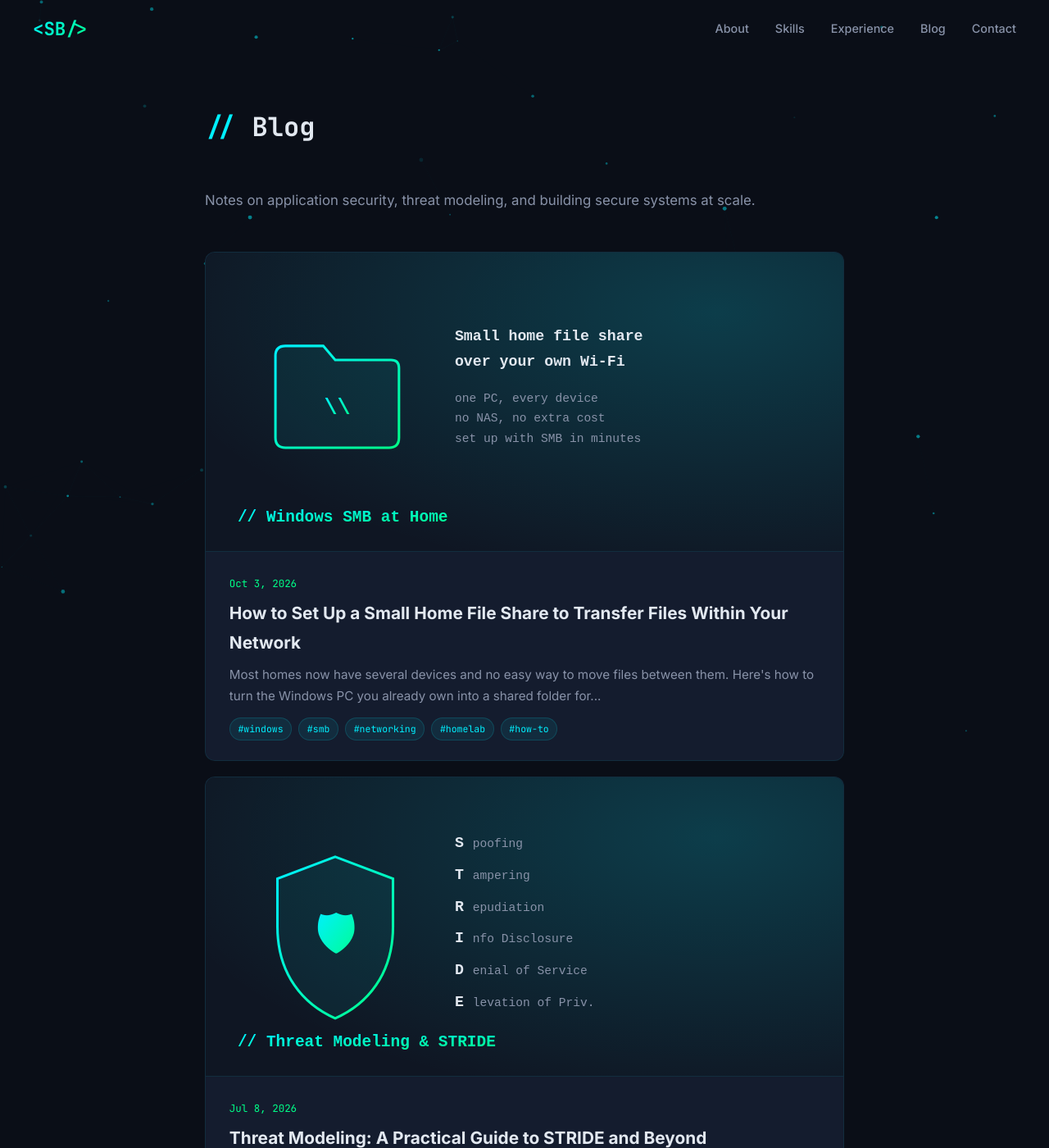
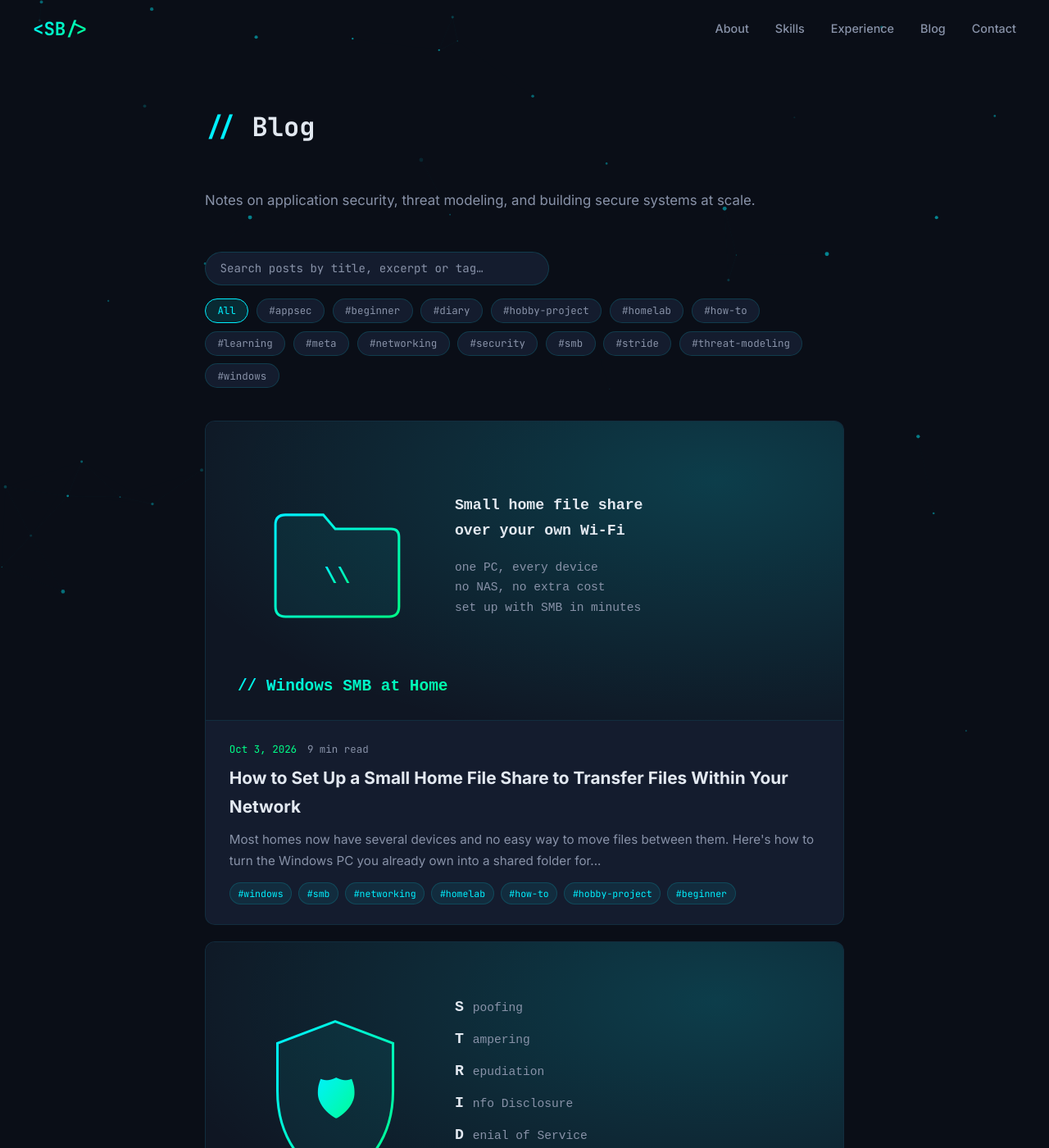
Before and after one commit to bhandarisandeep/bhandarisandeep.github.io, a Jekyll site: the page built from posts.html, in a window 1280 px wide and 1400 px high. Shown: the whole window at 82% size. Built offline with Jekyll 4.4.1, drawn with Linux system fonts in a browser that asks for light colours.

Commit message:
feat: Add read time, expand tags, and add tag/search filter to blog
Compute reading time from word count on single-post and listing pages.
Add hobby-project/beginner tags to the home file share post. Add a
search box and tag filter bar to the blog index, filtering posts
client-side by title, excerpt, or tag.

Co-Authored-By: Claude Fable 5 <noreply@anthropic.com>

```diff
--- a/_layouts/post.html
+++ b/_layouts/post.html
@@ -10,8 +10,12 @@ layout: default
   {% endif %}
   <header class="post-header">
     <h1 class="post-title">{{ page.title }}</h1>
+    {% assign read_words = content | number_of_words %}
+    {% assign read_time = read_words | divided_by: 200.0 | ceil %}
+    {% if read_time < 1 %}{% assign read_time = 1 %}{% endif %}
     <div class="post-meta">
       <time datetime="{{ page.date | date_to_xmlschema }}">{{ page.date | date: "%b %-d, %Y" }}</time>
+      <span class="post-read-time">{{ read_time }} min read</span>
       {% if page.tags.size > 0 %}
         <span class="post-tags">
           {% for tag in page.tags %}<span class="post-tag">#{{ tag }}</span>{% endfor %}
--- a/_posts/2026-10-03-how-to-set-up-a-small-home-file-share.md
+++ b/_posts/2026-10-03-how-to-set-up-a-small-home-file-share.md
@@ -2,7 +2,7 @@
 layout: post
 title: "How to Set Up a Small Home File Share to Transfer Files Within Your Network"
 date: 2026-10-03 10:00:00 +0530
-tags: [windows, smb, networking, homelab, how-to]
+tags: [windows, smb, networking, homelab, how-to, hobby-project, beginner]
 image: /assets/img/card-home-file-share.svg
 excerpt: "Most homes now have several devices and no easy way to move files between them. Here's how to turn the Windows PC you already own into a shared folder for your Mac, Windows laptops and phones, with no NAS and no extra cost, and why this is practical now when it wasn't before."
 ---
--- a/blog.css
+++ b/blog.css
@@ -17,6 +17,53 @@
 }
 
 .post-empty { color: var(--text-secondary); font-family: var(--font-mono); }
+
+/* ---- Search & tag filter ---- */
+.post-filter-bar {
+  display: flex;
+  flex-direction: column;
+  gap: 1rem;
+  margin-bottom: 2.5rem;
+}
+
+.post-search-bar input {
+  width: 100%;
+  max-width: 420px;
+  padding: 0.65rem 1.1rem;
+  background: var(--bg-card);
+  border: 1px solid rgba(0, 240, 255, 0.15);
+  border-radius: 50px;
+  color: var(--text-primary);
+  font-family: var(--font-mono);
+  font-size: 0.88rem;
+  outline: none;
+  transition: border-color 0.2s;
+}
+
+.post-search-bar input:focus { border-color: var(--accent); }
+.post-search-bar input::placeholder { color: var(--text-secondary); }
+
+.tag-filter-bar { display: flex; flex-wrap: wrap; gap: 0.6rem; }
+
+.tag-filter-btn {
+  font-family: var(--font-mono);
+  font-size: 0.78rem;
+  color: var(--text-secondary);
+  background: var(--bg-card);
+  border: 1px solid rgba(0, 240, 255, 0.15);
+  padding: 0.35rem 0.9rem;
+  border-radius: 50px;
+  cursor: pointer;
+  transition: all 0.2s;
+}
+
+.tag-filter-btn:hover { border-color: var(--accent); color: var(--text-primary); }
+
+.tag-filter-btn.active {
+  background: rgba(0, 240, 255, 0.12);
+  border-color: var(--accent);
+  color: var(--accent);
+}
 
 .post-index {
   list-style: none;
@@ -61,10 +108,23 @@
 
 .post-card-body { padding: 1.5rem 1.8rem; }
 
+.post-card-meta {
+  display: flex;
+  align-items: center;
+  gap: 0.8rem;
+  flex-wrap: wrap;
+}
+
 .post-index-item time {
   font-family: var(--font-mono);
   font-size: 0.78rem;
   color: var(--accent-green);
+}
+
+.post-read-time {
+  font-family: var(--font-mono);
+  font-size: 0.78rem;
+  color: var(--text-secondary);
 }
 
 .post-index-item h2 {
@@ -148,6 +208,8 @@
   color: var(--text-secondary);
 }
 
+.post-meta .post-read-time { font-size: inherit; color: inherit; }
+
 /* ---- Post body (markdown output) ---- */
 .post-body { color: var(--text-primary); font-size: 1.05rem; line-height: 1.8; }
 
--- a/posts.html
+++ b/posts.html
@@ -10,9 +10,34 @@ permalink: /posts/
   {% if site.posts.size == 0 %}
     <p class="post-empty">No posts yet — check back soon.</p>
   {% else %}
+    {% assign all_tags = "" | split: "," %}
+    {% for tag in site.tags %}
+      {% assign all_tags = all_tags | push: tag[0] %}
+    {% endfor %}
+    {% assign all_tags = all_tags | sort %}
+
+    <div class="post-filter-bar">
+      <div class="post-search-bar">
+        <input type="text" id="post-search-input" placeholder="Search posts by title, excerpt or tag…" aria-label="Search posts">
+      </div>
+      <div class="tag-filter-bar" id="tag-filter-bar">
+        <button type="button" class="tag-filter-btn active" data-tag="all">All</button>
+        {% for tag in all_tags %}
+          <button type="button" class="tag-filter-btn" data-tag="{{ tag | downcase }}">#{{ tag }}</button>
+        {% endfor %}
+      </div>
+    </div>
+
     <ul class="post-index">
       {% for post in site.posts %}
-        <li class="post-index-item">
+        {% assign tag_str = post.tags | join: ' ' | downcase %}
+        {% assign search_blob = post.title %}
+        {% if post.excerpt %}{% assign search_blob = search_blob | append: ' ' | append: post.excerpt %}{% endif %}
+        {% assign search_blob = search_blob | strip_html | append: ' ' | append: tag_str | downcase | normalize_whitespace | escape %}
+        {% assign read_words = post.content | number_of_words %}
+        {% assign read_time = read_words | divided_by: 200.0 | ceil %}
+        {% if read_time < 1 %}{% assign read_time = 1 %}{% endif %}
+        <li class="post-index-item" data-tags="{{ tag_str }}" data-search="{{ search_blob }}">
           <a href="{{ post.url | relative_url }}">
             {% if post.image %}
               <div class="post-thumb">
@@ -20,7 +45,10 @@ permalink: /posts/
               </div>
             {% endif %}
             <div class="post-card-body">
-              <time datetime="{{ post.date | date_to_xmlschema }}">{{ post.date | date: "%b %-d, %Y" }}</time>
+              <div class="post-card-meta">
+                <time datetime="{{ post.date | date_to_xmlschema }}">{{ post.date | date: "%b %-d, %Y" }}</time>
+                <span class="post-read-time">{{ read_time }} min read</span>
+              </div>
               <h2>{{ post.title }}</h2>
               {% if post.excerpt %}<p>{{ post.excerpt | strip_html | truncatewords: 30 }}</p>{% endif %}
               {% if post.tags.size > 0 %}
@@ -33,5 +61,6 @@ permalink: /posts/
         </li>
       {% endfor %}
     </ul>
+    <p class="post-empty" id="post-filter-empty" style="display:none;">No posts match your search.</p>
   {% endif %}
 </section>
--- a/script.js
+++ b/script.js
@@ -258,3 +258,40 @@ drawParticles();
 // ===== Dynamic Footer Year =====
 const footerYear = document.getElementById('footer-year');
 if (footerYear) footerYear.textContent = new Date().getFullYear();
+
+// ===== Blog: tag filter + search =====
+const tagFilterBar = document.getElementById('tag-filter-bar');
+const postItems = document.querySelectorAll('.post-index-item');
+
+if (tagFilterBar && postItems.length) {
+  const postSearchInput = document.getElementById('post-search-input');
+  const postFilterEmpty = document.getElementById('post-filter-empty');
+  let activeTag = 'all';
+
+  function applyPostFilters() {
+    const query = (postSearchInput ? postSearchInput.value : '').trim().toLowerCase();
+    let visibleCount = 0;
+
+    postItems.forEach(item => {
+      const tags = (item.dataset.tags || '').split(' ');
+      const search = item.dataset.search || '';
+      const matchesTag = activeTag === 'all' || tags.includes(activeTag);
+      const matchesQuery = !query || search.includes(query);
+      const visible = matchesTag && matchesQuery;
+      item.style.display = visible ? '' : 'none';
+      if (visible) visibleCount++;
+    });
+
+    if (postFilterEmpty) postFilterEmpty.style.display = visibleCount ? 'none' : 'block';
+  }
+
+  tagFilterBar.querySelectorAll('.tag-filter-btn').forEach(btn => {
+    btn.addEventListener('click', () => {
+      activeTag = btn.dataset.tag;
+      tagFilterBar.querySelectorAll('.tag-filter-btn').forEach(b => b.classList.toggle('active', b === btn));
+      applyPostFilters();
+    });
+  });
+
+  if (postSearchInput) postSearchInput.addEventListener('input', applyPostFilters);
+}
```
